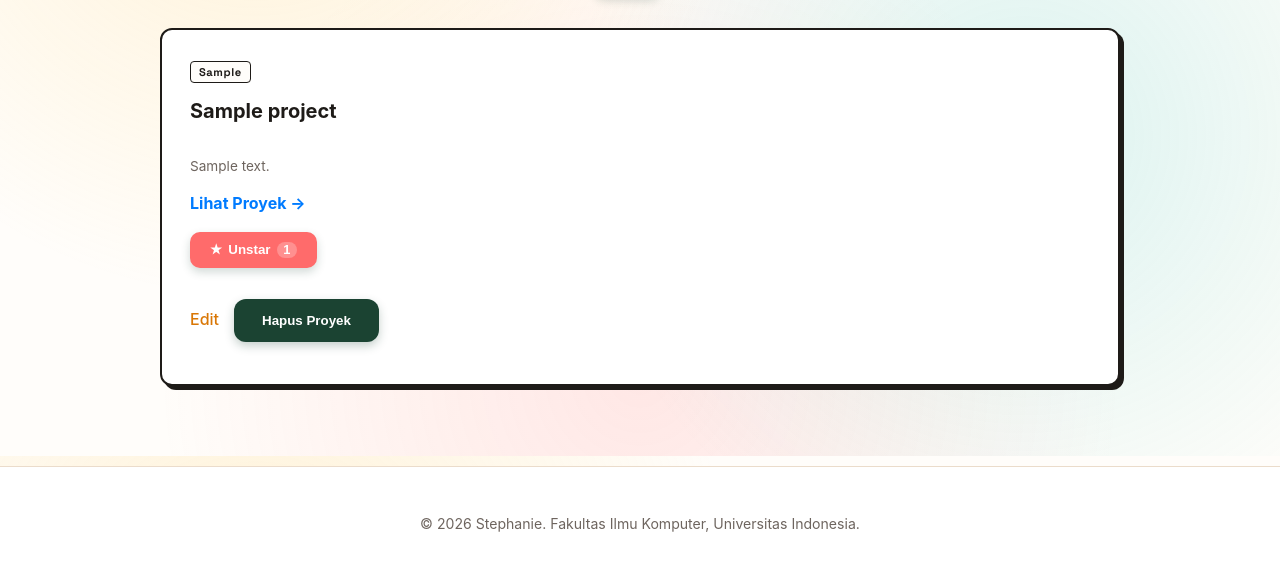
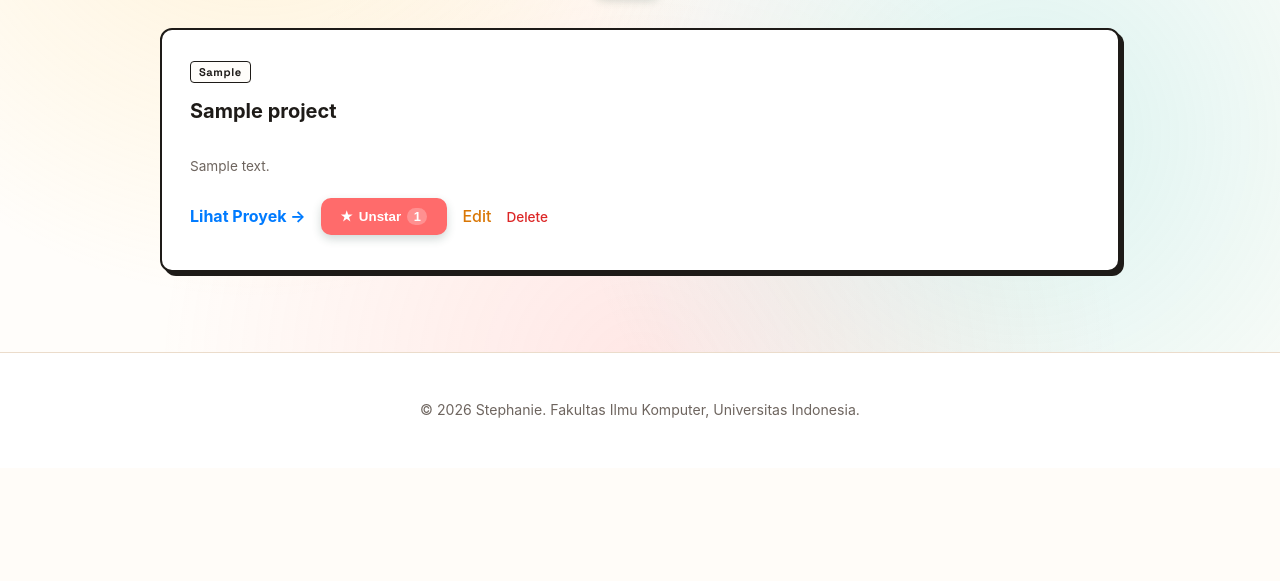
Before and after one commit to fannylaa/myportofolio, a Django app: page /projects/ in a window 1280 px wide. Shown: the part 344-925 px from the top of the page. After the commit the page ends 762 px from the top, so only its background shows below. Run offline with Django 5.2, Linux system fonts and the light colour scheme; a user stored in the database is signed in; tables that the repository leaves empty hold one stand-in row (values such as "Sample post").

Commit message:
feat: Implement Role-Based Access Control (RBAC) and UI consistency
- Add server-side authorization checks for Editor and Superuser roles across Project and Experience modules
- Restrict CRUD operations, returning HTTP 403 Forbidden for unauthorized actions
- Configure 'Editor' group permissions via Django Admin
- Update templates to conditionally render Create, Edit, and Delete actions based on user roles
- Refine UI styling for action buttons and preserve project delete modal functionality

```diff
--- a/main/views.py
+++ b/main/views.py
@@ -30,7 +30,7 @@ from django.contrib.auth.forms import AuthenticationForm, UserCreationForm
 from main.forms import ProjectForm
 from main.forms import ExperienceForm
 from django.core import serializers
-from django.http import HttpResponse
+from django.http import HttpResponse, HttpResponseForbidden
 from django.shortcuts import get_object_or_404, redirect, render
 from django.contrib.auth.decorators import login_required  # Tambahkan baris ini
 from django.core.exceptions import PermissionDenied        # Tambahkan baris ini
@@ -50,6 +50,7 @@ def show_main(request):
     return render(request, "index.html", context)
 
 def show_experience(request):
+    is_editor = request.user.groups.filter(name='Editor').exists()
     query = request.GET.get('q', '')
     if query:
         # Sesuaikan 'role' atau 'company' dengan field yang ada di model Experience kamu
@@ -60,11 +61,15 @@ def show_experience(request):
     context = {
         'name': 'Stephanie',
         'selected_query': query,
+        'is_editor': is_editor,
         'experiences': experiences,
     }
     return render(request, 'experience.html', context)
 
 def create_experience(request):
+    if not request.user.is_superuser:
+        return HttpResponseForbidden("Maaf, hanya pemilik portofolio yang dapat menambahkan experience baru.")
+
     form = ExperienceForm(request.POST or None)
     if form.is_valid() and request.method == "POST":
         form.save()
@@ -74,6 +79,10 @@ def create_experience(request):
     return render(request, 'create_experience.html', context)
 
 def edit_experience(request, id):
+    is_editor = request.user.groups.filter(name='Editor').exists()
+    if not (request.user.is_superuser or is_editor):
+        return HttpResponseForbidden("Anda tidak memiliki hak akses untuk mengubah data experience ini.")
+
     experience = get_object_or_404(Experience, pk=id)
     form = ExperienceForm(request.POST or None, instance=experience)
 
@@ -85,6 +94,8 @@ def edit_experience(request, id):
     return render(request, 'edit_experience.html', context)
 
 def delete_experience(request, id):
+    if not request.user.is_superuser:
+        return HttpResponseForbidden("Maaf, hanya pemilik portofolio yang dapat menghapus data experience.")
     experience = get_object_or_404(Experience, pk=id)
     experience.delete()
     return redirect('main:show_experience')
@@ -103,6 +114,7 @@ def show_projects(request):
     View untuk mengambil seluruh objek Project dari database
     dan mengalirkannya ke template projects.html lewat context.
     """
+    is_editor = request.user.groups.filter(name='Editor').exists()
     tech_query = request.GET.get('tech', '')
     if tech_query:
         projects = Project.objects.filter(technology__icontains=tech_query)
@@ -111,6 +123,7 @@ def show_projects(request):
 
     context = {
         'name': 'Stephanie',
+        'is_editor': is_editor,
         'projects': projects,
         'selected_tech': tech_query,
     }
@@ -139,6 +152,9 @@ def create_project(request):
 def edit_project(request, id):
     project = get_object_or_404(Project, pk=id)
     form = ProjectForm(request.POST or None, instance=project)
+    is_editor = request.user.groups.filter(name='Editor').exists()
+    if not (request.user.is_superuser or is_editor):
+        return HttpResponseForbidden("Anda tidak memiliki hak akses untuk mengubah data ini.")
 
     if form.is_valid() and request.method == "POST":
         form.save()
@@ -148,6 +164,8 @@ def edit_project(request, id):
     return render(request, 'edit_project.html', context)
 
 def delete_project(request, id):
+    if not request.user.is_superuser:
+        return HttpResponseForbidden("Maaf, hanya pemilik portofolio (superuser) yang dapat menghapus proyek.")
     project = get_object_or_404(Project, pk=id)
     project.delete()
     return redirect('main:show_projects')
--- a/static/css/style.css
+++ b/static/css/style.css
@@ -347,6 +347,8 @@ nav a:hover {
     padding: 1.75rem;
     box-shadow: 4px 4px 0px var(--ink);
     transition: transform 0.2s ease, box-shadow 0.2s ease;
+    justify-content: flex-start;
+    height: auto;
 }
 
 .detail-card:hover {
--- a/templates/components/project_delete_modal.html
+++ b/templates/components/project_delete_modal.html
@@ -1,11 +1,12 @@
 <p class="experience-status">
     <button type="button"
-            class="button button-danger"
-            popovertarget="delete-project-{{ project.id }}"
-            aria-label="Hapus {{ project.title }}"
-            title="Hapus proyek">
-        Hapus Proyek
-    </button>
+        class="btn-link"
+        popovertarget="delete-project-{{ project.id }}"
+        aria-label="Hapus {{ project.title }}"
+        title="Hapus proyek"
+        style="background: none; border: none; padding: 0; font-family: inherit; font-size: inherit; font-weight: 500; color: #dc2626; cursor: pointer; text-decoration: none;">
+    Delete
+</button>
 </p>
 <div id="delete-project-{{ project.id }}"
      class="project-delete-modal"
--- a/templates/components/project_star.html
+++ b/templates/components/project_star.html
@@ -1,4 +1,4 @@
-<form method="post" action="{% url 'main:toggle_star' project.id %}" class="star-form">
+<form method="post" action="{% url 'main:toggle_star' project.id %}" class="star-form" style="display: inline-block; margin: 0;">
     {% csrf_token %}
     <button type="submit"
             class="button button-star{% if user in project.starred_by.all %} is-starred{% endif %}"
--- a/templates/projects.html
+++ b/templates/projects.html
@@ -42,29 +42,32 @@
                     <p class="desc-text">{{ project.description }}</p>
 
                     <!-- Tombol tautan ke repository atau demo jika project_url diisi -->
-                    {% if project.project_url %}
-                    <div class="card-footer-action" style="margin-top: 15px;">
+                    <div style="margin-top: 15px; display: flex; align-items: center; gap: 15px; flex-wrap: wrap;">
+
+                        <!-- 1. Tombol Lihat Proyek (jika ada) -->
+                        {% if project.project_url %}
                         <a href="{{ project.project_url }}" target="_blank" rel="noopener noreferrer" class="btn-link"
                             style="text-decoration: none; font-weight: bold; color: var(--accent-color, #007bff);">
                             Lihat Proyek &rarr;
                         </a>
-                    </div>
-                    {% endif %}
-                    <div style="margin-top: 15px;">
+                        {% endif %}
+
+                        <!-- 2. Tombol Star -->
                         {% include "components/project_star.html" with project=project %}
-                    </div>
-                    {% if user.is_superuser %}
-                    <div class="card-admin-actions"
-                        style="margin-top: 15px; display: flex; gap: 15px; align-items: center;">
+
+                        <!-- 3. Tombol Edit & Delete (Hanya untuk Superuser atau Editor) -->
+                        {% if user.is_superuser or is_editor %}
                         <a href="{% url 'main:edit_project' project.id %}"
-                            style="color: #d97706; text-decoration: none; font-weight: 500;">
+                            style="text-decoration: none; font-weight: 500; color: #d97706;">
                             Edit
                         </a>
 
-                        <!-- Menyertakan komponen modal hapus dari file terpisah -->
+                        {% if user.is_superuser %}
                         {% include "components/project_delete_modal.html" with project=project %}
+                        {% endif %}
+                        {% endif %}
+
                     </div>
-                    {% endif %}
                 </article>
                 {% empty %}
                 <!-- Kondisi kosong wajib sesuai checklist Tugas 2 -->
```
Also changed, not shown: templates/experience.html (+7 -0 lines).
